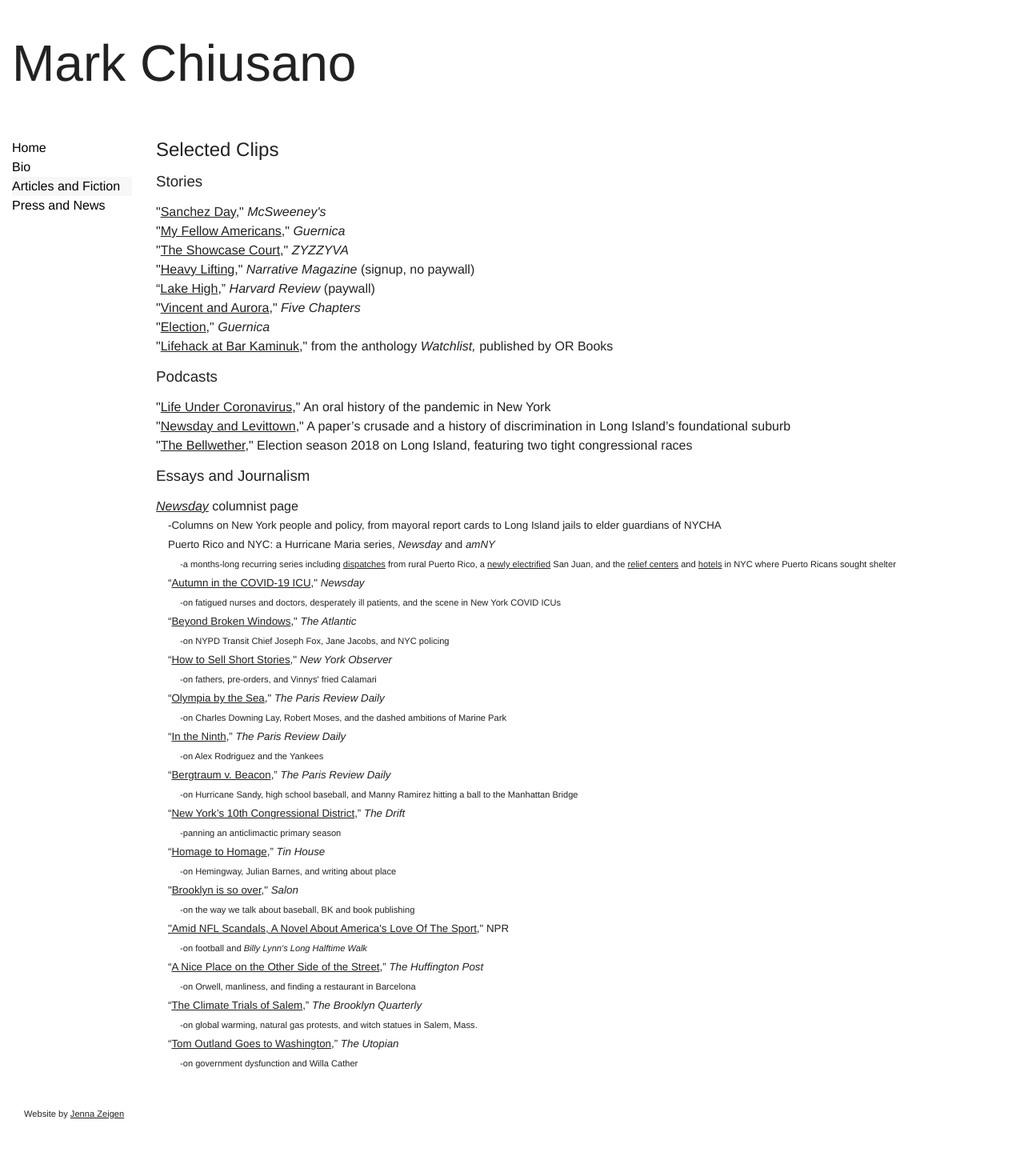
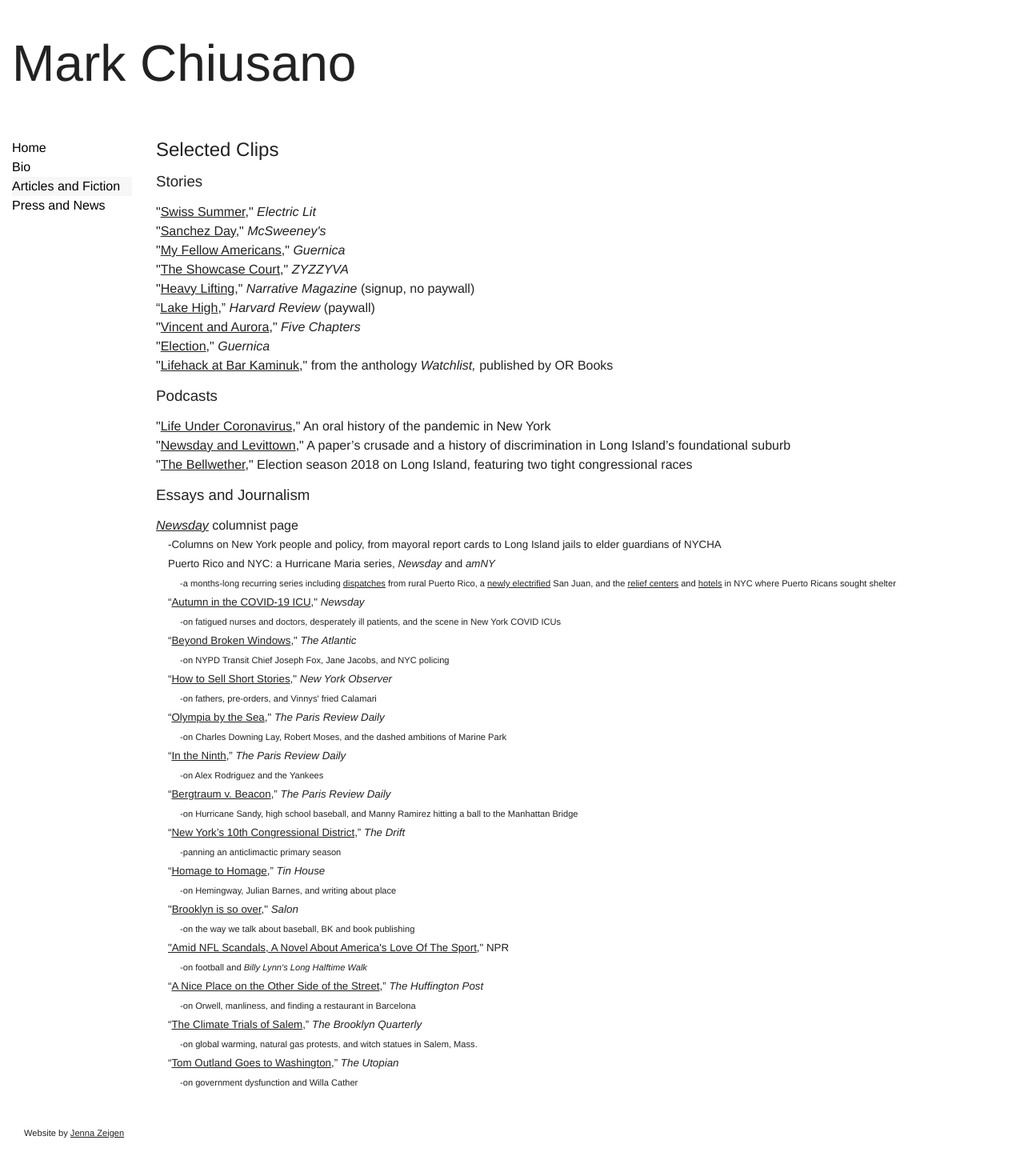
Before and after one commit to mjchiusano/mjchiusano.github.io, a Jekyll site: the page built from work.html, in a window 1280 px wide. Shown: the whole page at 80% size. Built offline with Jekyll 4.4.1, drawn with Linux system fonts in a browser that asks for light colours; Markdown is read by kramdown in place of the engine named in the settings; before the commit the page ends 1421 px from its top, so only the background shows below that.

Commit message:
new electric

```diff
--- a/work.html
+++ b/work.html
@@ -8,6 +8,7 @@
 <div class="gutter-pad-bottom">
 <h3 class="gutter-pad-bottom">Stories</h3>
 <ul>
+  <li>"<a href="https://electricliterature.com/swiss-summer-by-mark-chiusano/">Swiss Summer</a>," <i>Electric Lit</i></li>
   <li>"<a href="https://www.facebook.com/watch/?v=362809004687566">Sanchez Day</a>," <i>McSweeney's</i></li>
    <li>"<a href="https://www.guernicamag.com/my-fellow-americans/">My Fellow Americans</a>," <i>Guernica</i></li>
    <li>"<a href="https://www.zyzzyva.org/product/zyzzyva-no-118-spring-2020/">The Showcase Court</a>," <i>ZYZZYVA</i></li>
```
